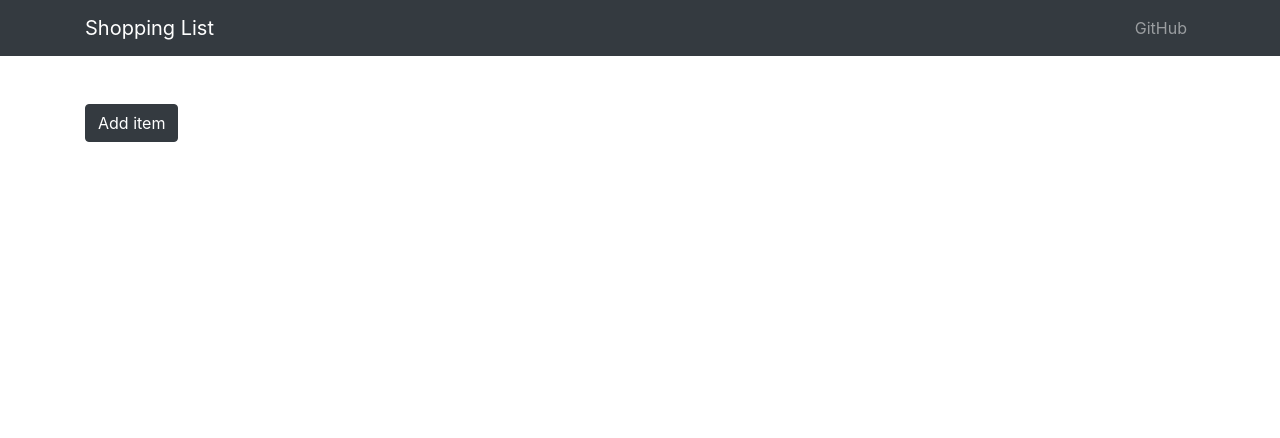
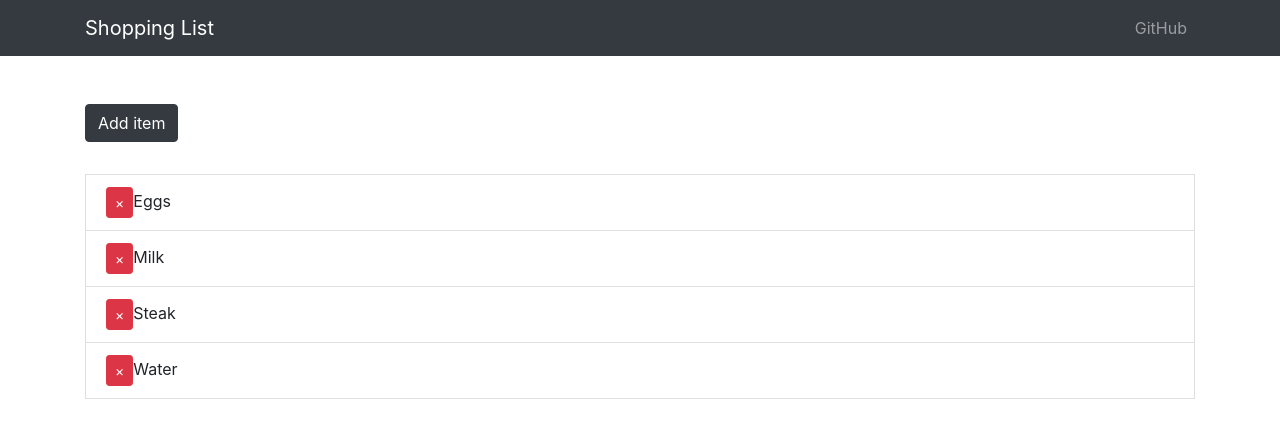
Before and after one commit to jlblumberg/MERN-shopping-list, a React (Create React App) app in the folder client/: page / in a window 1280 px wide. Shown: the top 438 px of the page. Built offline with nearby package versions, Linux system fonts and the light colour scheme.

Commit message:
Add button for removing items

```diff
--- a/client/src/components/ShoppingList.js
+++ b/client/src/components/ShoppingList.js
@@ -14,7 +14,7 @@
     ]
   })
 
-  const handleClick = () => {
+  const handleAddClick = () => {
     const name = prompt('Enter item');
     if (name) {
       setListItems({ items: [...listItems.items, { id: uuidv4(), name: name }] })
@@ -27,9 +27,31 @@
         id='add-item'
         color='dark'
         style={{ marginBottom: '2rem' }}
-        onClick={handleClick}
+        onClick={handleAddClick}
       >Add item
       </Button>
+      <ListGroup>
+        <TransitionGroup className='shopping-list' id='shopping-list'>
+          {listItems.items.map(({ id, name }) => (
+            <CSSTransition key={id} timeout={500} classNames='fade'>
+              <ListGroupItem id='shopping-list-item'>
+                <Button
+                  id='remove-item'
+                  className='remove-btn'
+                  color='danger'
+                  size='sm'
+                  onClick={() => {
+                    setListItems({ items: listItems.items.filter(item => item.id !== id) })
+                  }}
+                >
+                  &times;
+                </Button>
+                {name}
+              </ListGroupItem>
+            </CSSTransition>
+          ))}
+        </TransitionGroup>
+      </ListGroup>
     </Container>
   )
 
```
Also changed, not shown: 1 other file (tests, documents, lock files or other folders).
